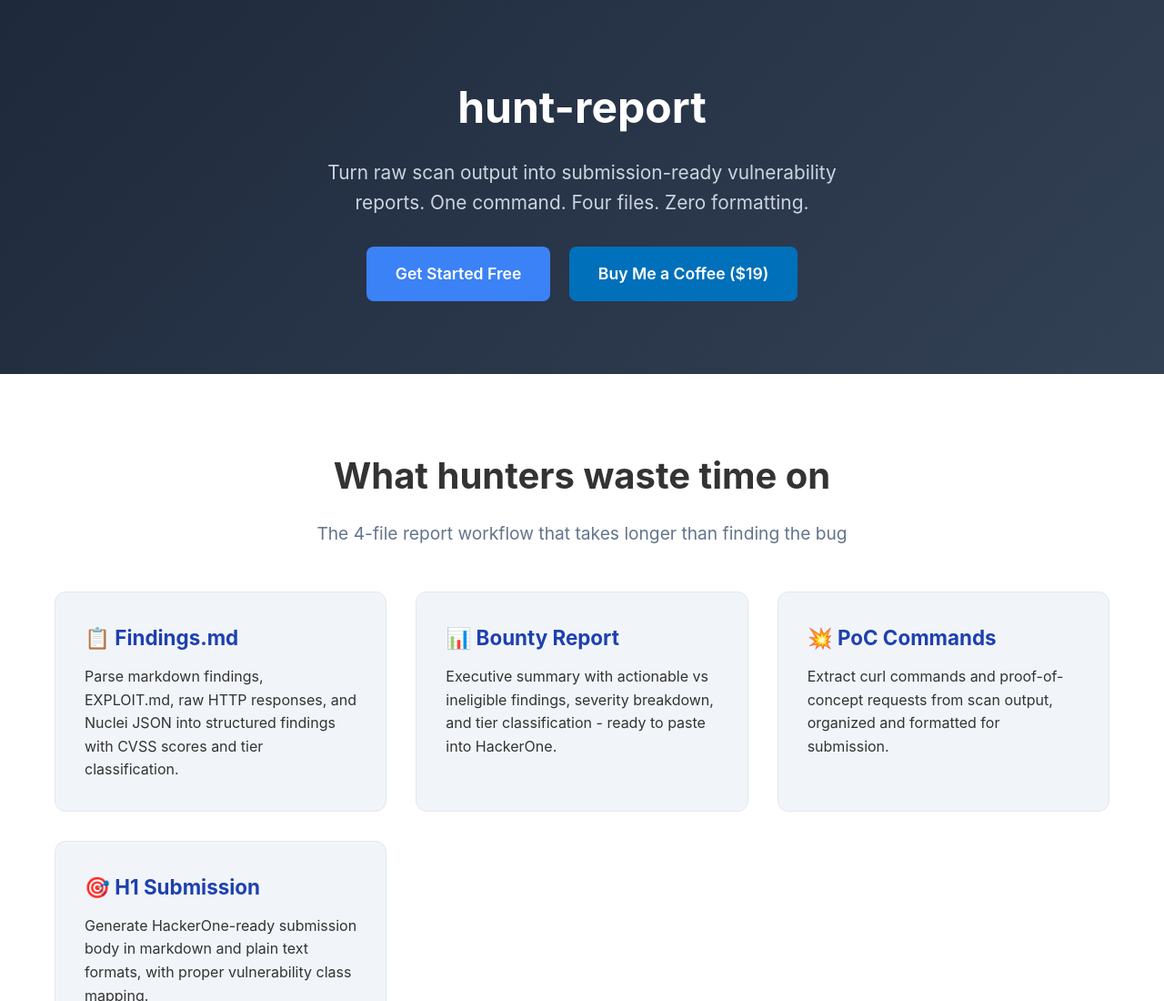
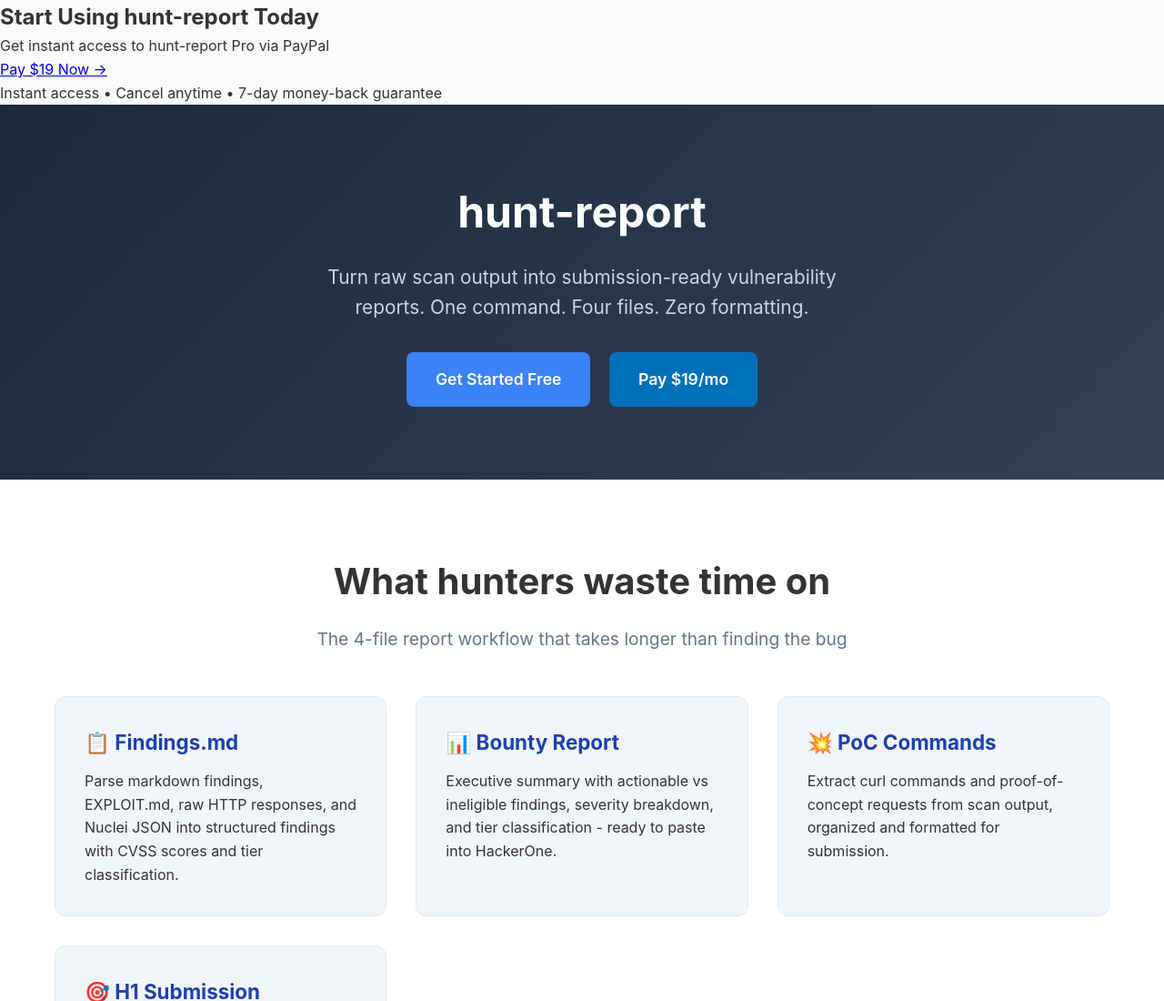
Before and after one commit to twenty-tools/hunt-report, a plain HTML site: page index.html in a window 1280 px wide. Shown: the top 1100 px of the page at 91% size. Drawn offline with Linux system fonts and the light colour scheme.

Commit message:
Add PayPal payment links

```diff
--- a/index.html
+++ b/index.html
@@ -1,4 +1,15 @@
-<!DOCTYPE html>
+<section class="py-20 bg-gray-50">
+    <div class="max-w-7xl mx-auto px-4 sm:px-6 lg:px-8">
+        <div class="text-center">
+            <h2 class="text-3xl font-bold text-gray-900 mb-4">Start Using hunt-report Today</h2>
+            <p class="text-xl text-gray-600 mb-8">Get instant access to hunt-report Pro via PayPal</p>
+            <a href="https://paypal.me/huntreport/19" class="bg-blue-600 text-white px-8 py-4 rounded-lg text-xl font-semibold hover:bg-blue-700 transition">
+                Pay $19 Now →
+            </a>
+            <p class="mt-4 text-sm text-gray-500">Instant access • Cancel anytime • 7-day money-back guarantee</p>
+        </div>
+    </div>
+</section><!DOCTYPE html>
 <html lang="en">
 <head>
     <meta charset="UTF-8">
@@ -166,7 +177,7 @@
             <h1>hunt-report</h1>
             <p>Turn raw scan output into submission-ready vulnerability reports. One command. Four files. Zero formatting.</p>
             <a href="https://github.com/twenty-tools/hunt-report" class="cta-button">Get Started Free</a>
-            <a href="https://paypal.me/huntreport/19" class="cta-button" style="background: #0070ba; margin-left: 16px;">Buy Me a Coffee ($19)</a>
+            <a href="https://paypal.me/huntreport/19" class="cta-button" style="background: #0070ba; margin-left: 16px;">Pay $19/mo</a>
         </div>
     </header>
 
@@ -283,5 +294,5 @@
             <p>Built by bug bounty hunters, for bug bounty hunters</p>
         </div>
     </footer>
-</body>
+
 </html>
```
